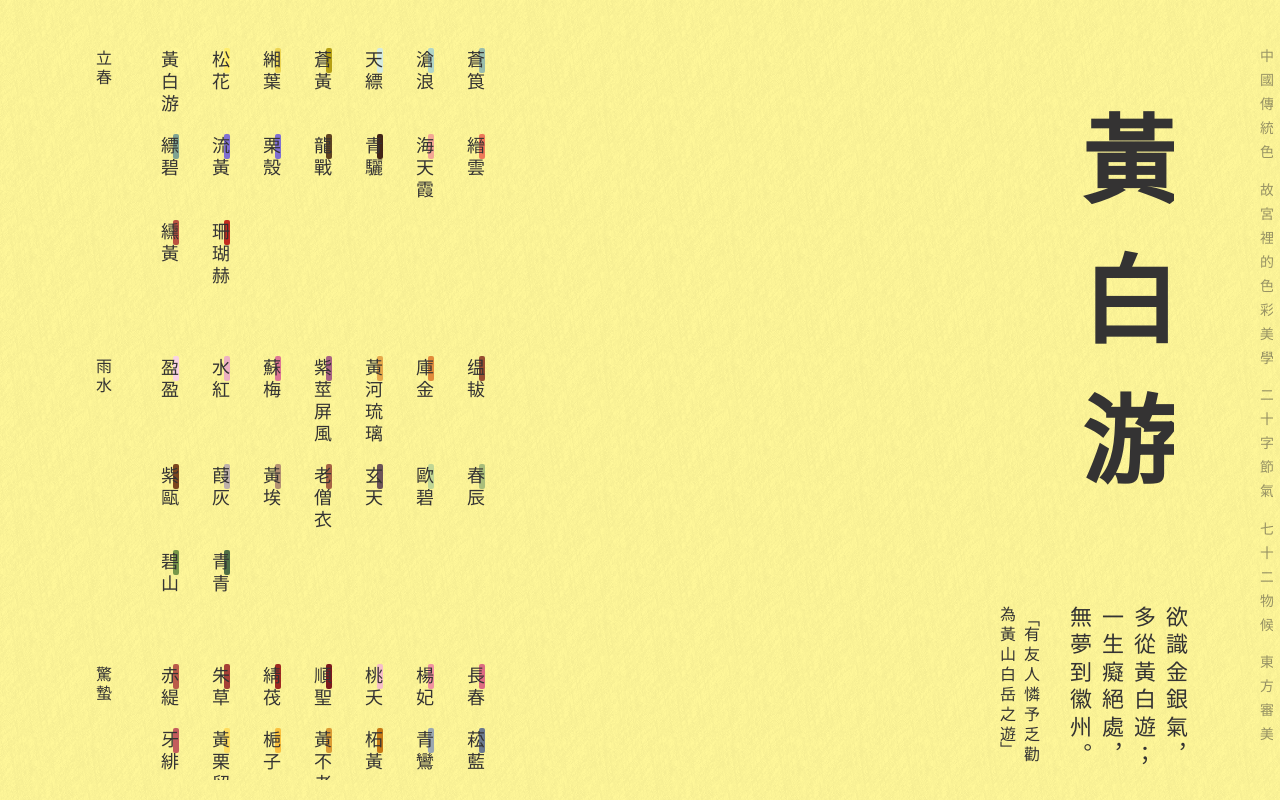
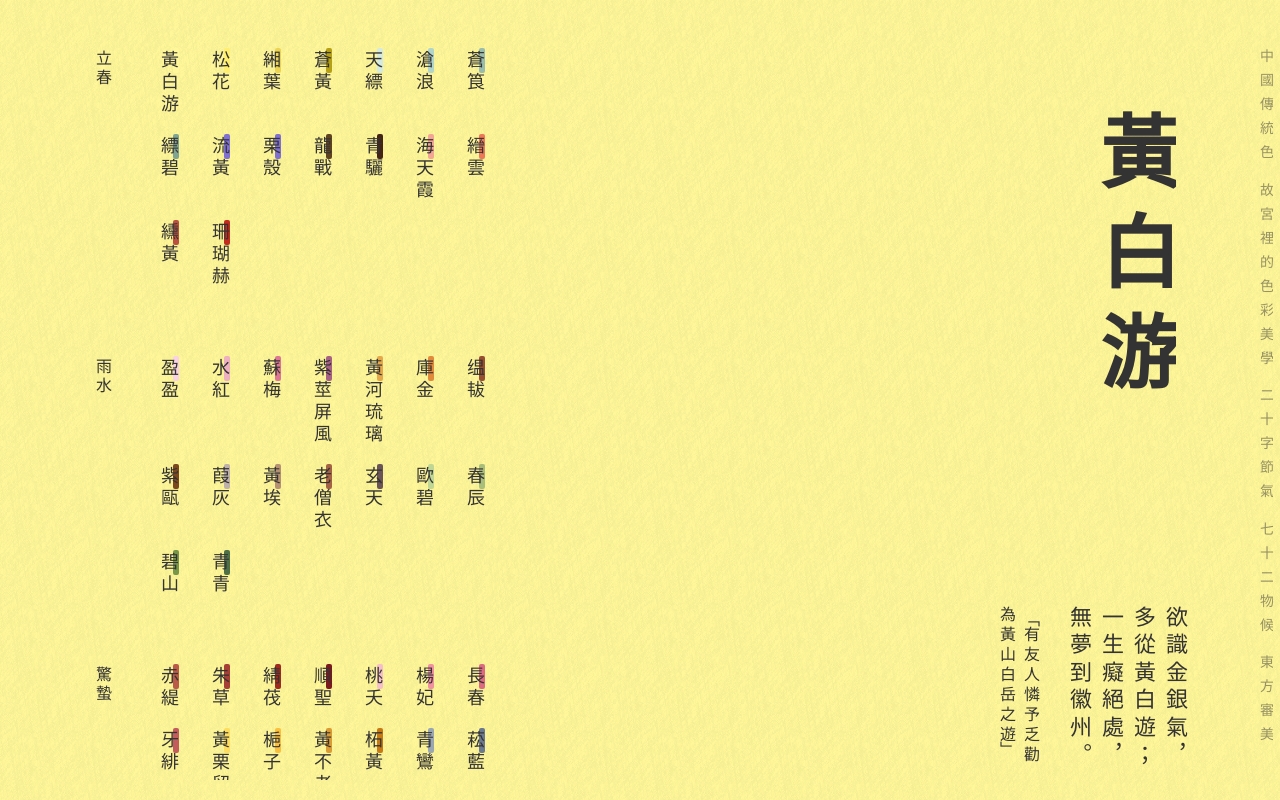
Before and after one commit to daodaolee/china-color, a Vue app: page / in a window 1280 px wide. Built offline with nearby package versions, Linux system fonts and the light colour scheme; a web font is replaced by a local one.

Commit message:
fix: 调整大小

```diff
--- a/src/components/Color.vue
+++ b/src/components/Color.vue
@@ -242,9 +242,9 @@ export default {
       top: 14vh;
       right: 0;
       h2 {
-        font-size: 6em;
+        font-size: 5em;
         writing-mode: vertical-lr;
-        letter-spacing: 10px;
+        // letter-spacing: 10px;
       }
       h4 {
         padding-top: 15px;
```
